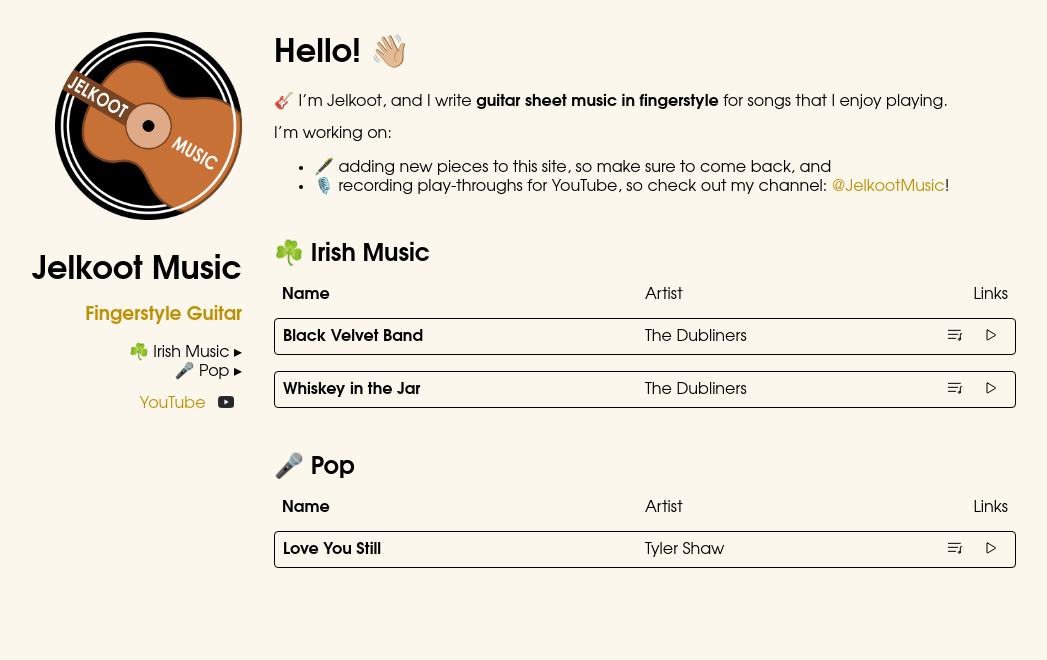
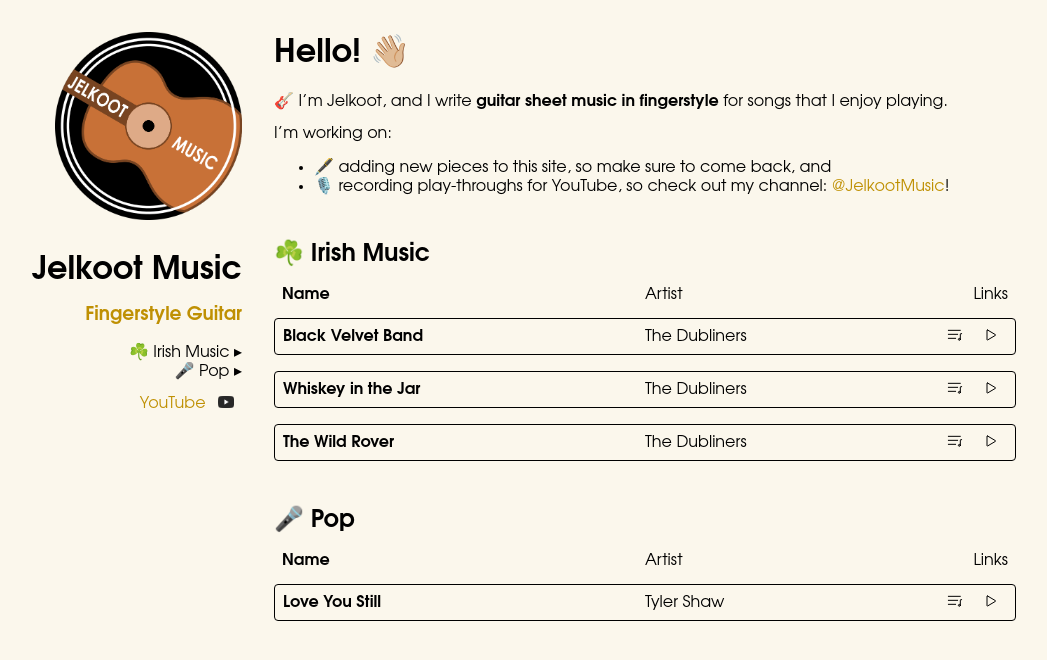
Before and after one commit to jelkoot/jelkoot.github.io, a Jekyll site: the page built from index.md, in a window 1280 px wide. Shown: the top 660 px of the page, without its empty margins (136-1183 px from the left). Built offline with Jekyll 4.4.1, drawn with Linux system fonts in a browser that asks for light colours.

Commit message:
Add The Wild Rover

```diff
--- a/_data/music.yaml
+++ b/_data/music.yaml
@@ -10,6 +10,10 @@ types:
         artist: The Dubliners
         sheet: assets/sheets/irish/the_dubliners-whiskey_in_the_jar.pdf
         link: https://youtu.be/WkItyNFSgb4
+      - name: The Wild Rover
+        artist: The Dubliners
+        sheet: assets/sheets/irish.the_dubliners-the_wild_rover.pdf
+        link: https://youtu.be/JPiggJXpFz0
   - id: pop
     title: 🎤 Pop
     songs:
```
Also changed, not shown: 1 other file.
